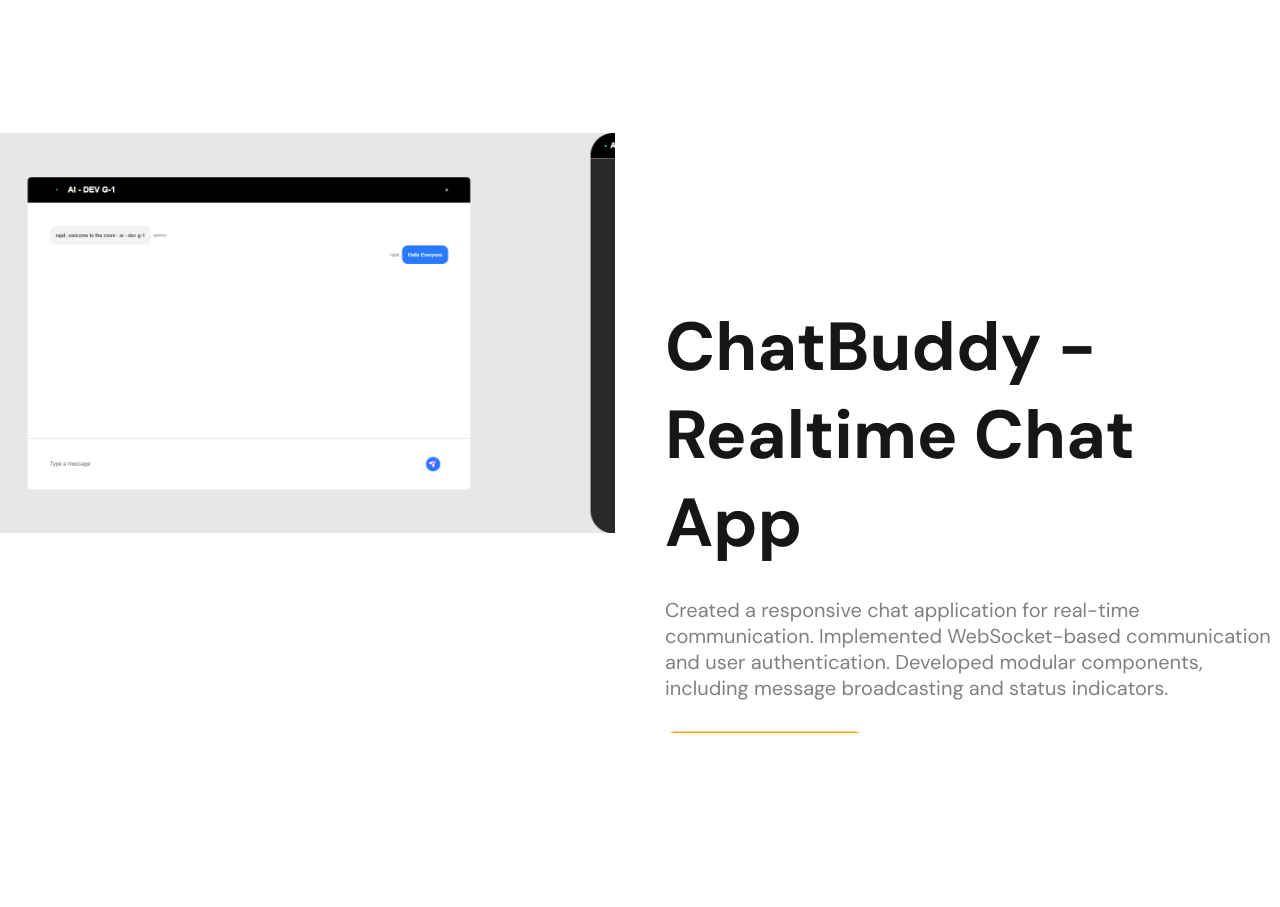
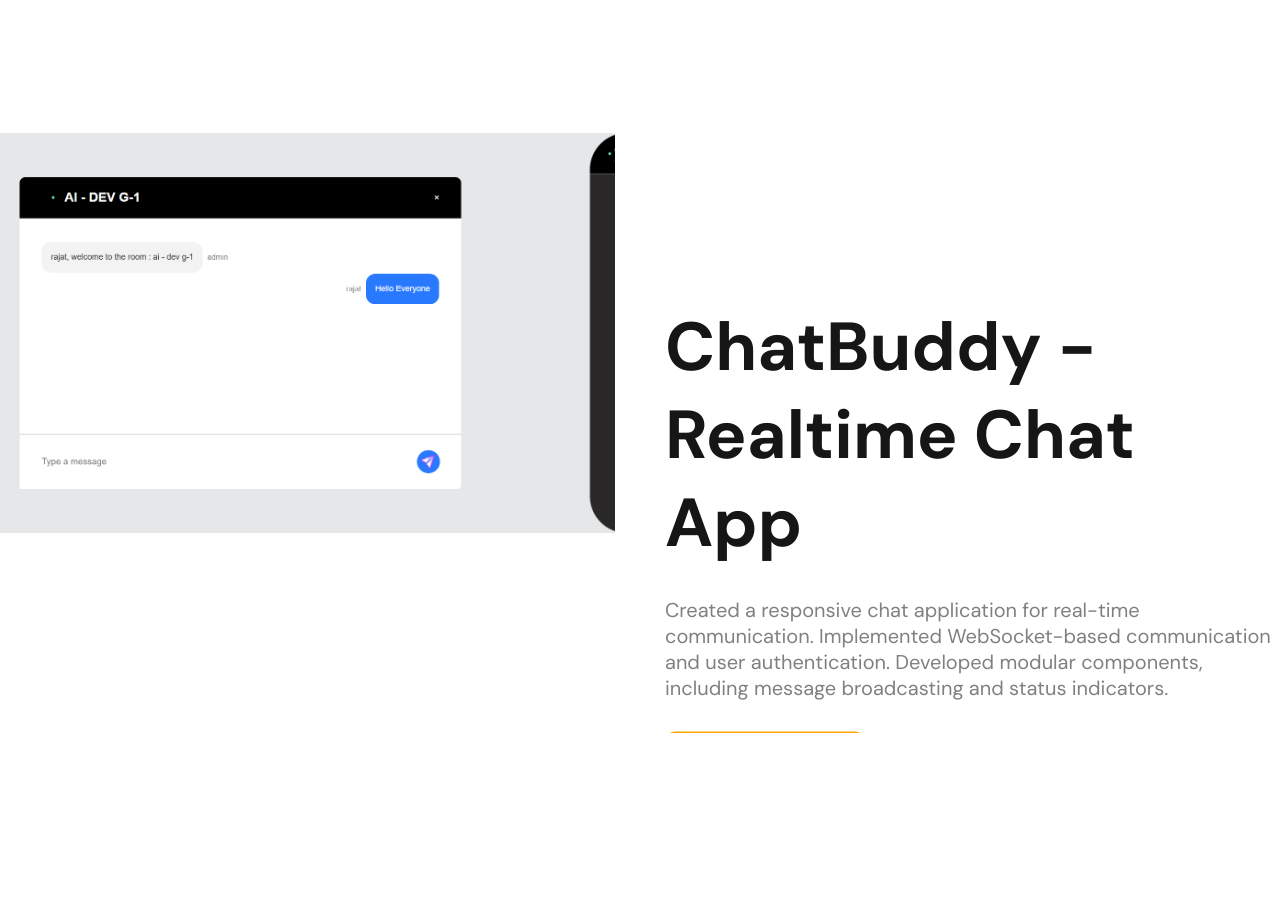
Before and after one commit to L3gacyRajat/My-Portfolio-React, a React (Vite) app: page / in a window 1280 px wide. Shown: the part 5020-5927 px from the top of the page. Built offline with nearby package versions, Linux system fonts and the light colour scheme.

Commit message:
project update image change

```diff
--- a/src/Components/Portfolio/Portfolio.jsx
+++ b/src/Components/Portfolio/Portfolio.jsx
@@ -27,7 +27,7 @@ const items = [
   {
     id: 4,
     title: "ChatBuddy - Realtime Chat App",
-    img: "chatb.png",
+    img: "chat.png",
     btnurl: "https://chatbuddy-2lhx.onrender.com/",
     disc: "Created a responsive chat application for real-time communication. Implemented WebSocket-based communication and user authentication. Developed modular components, including message broadcasting and status indicators.",
   },
```
Also changed, not shown: public/chat.png (added).
